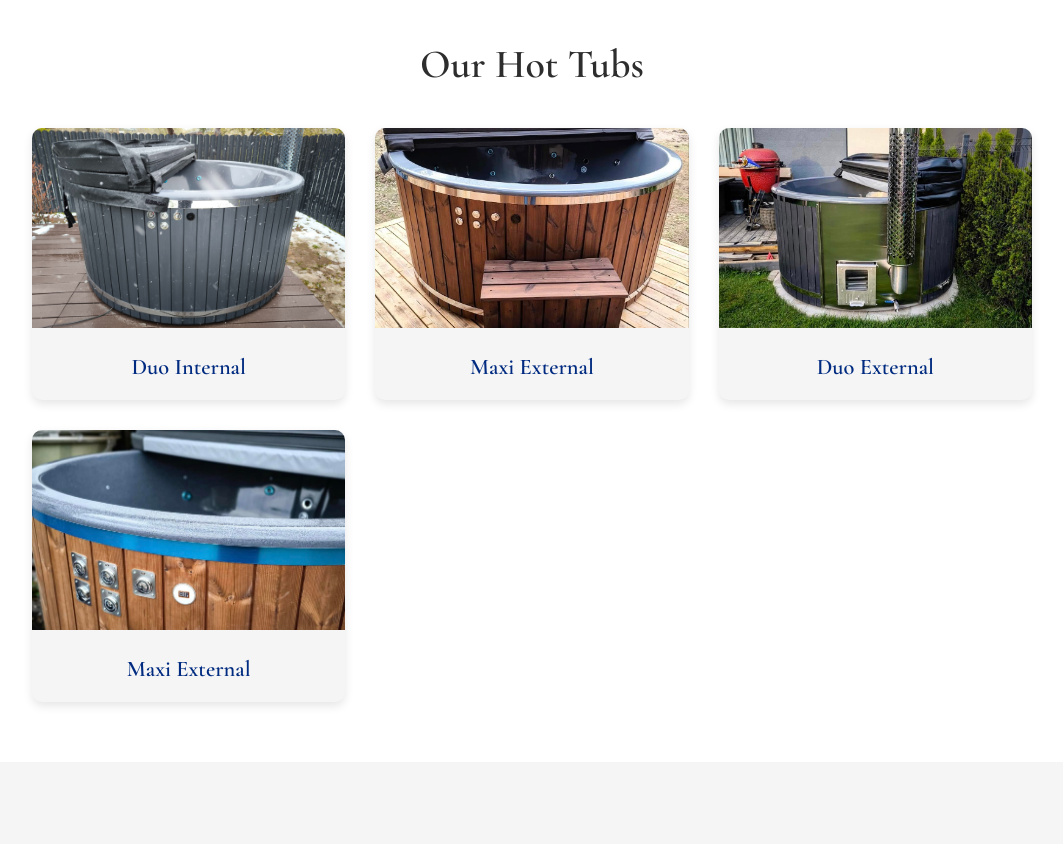
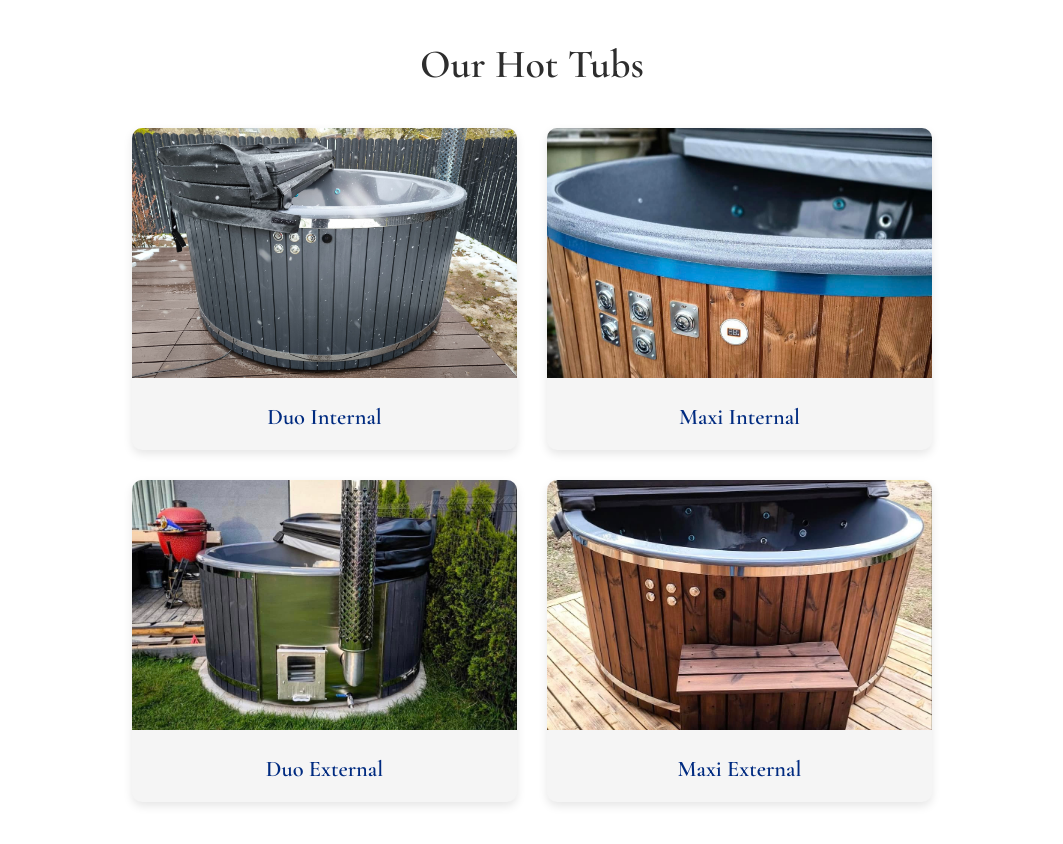
Before and after one commit to calumholt12/north-coast-spa, a plain HTML site: page index.html in a window 1280 px wide. Shown: the part 900-1744 px from the top of the page, without its empty margins (108-1171 px from the left). Before the commit the page ends 1662 px from the top, so only its background shows below. Drawn offline with nearby package versions, Linux system fonts and the light colour scheme.

Commit message:
Update index.html

```diff
--- a/index.html
+++ b/index.html
@@ -44,7 +44,7 @@
     .hero {
       margin-top: 80px;
       height: 100vh;
-      background-image: url('hero-spa.jpg');
+      background-image: url('hero-image.jpg');
       background-size: cover;
       background-position: center;
       position: relative;
@@ -105,9 +105,9 @@
 
     .product-grid {
       display: grid;
-      grid-template-columns: repeat(auto-fit, minmax(250px, 1fr));
+      grid-template-columns: repeat(2, 1fr);
       gap: 30px;
-      max-width: 1000px;
+      max-width: 800px;
       margin: 0 auto;
     }
 
@@ -121,7 +121,7 @@
 
     .product img {
       width: 100%;
-      height: 200px;
+      height: 250px;
       object-fit: cover;
     }
 
@@ -133,6 +133,12 @@
 
     .product:hover {
       transform: translateY(-5px);
+    }
+
+    @media (max-width: 600px) {
+      .product-grid {
+        grid-template-columns: 1fr;
+      }
     }
 
     @media (min-width: 768px) {
@@ -167,15 +173,15 @@
         <h3>Duo Internal</h3>
       </div>
       <div class="product">
-        <img src="maxi-external.jpg" alt="Maxi External" />
-        <h3>Maxi External</h3>
+        <img src="maxi-internal.jpg" alt="Maxi Internal" />
+        <h3>Maxi Internal</h3>
       </div>
       <div class="product">
         <img src="duo-external.jpg" alt="Duo External" />
         <h3>Duo External</h3>
       </div>
       <div class="product">
-        <img src="maxi-internal.jpg" alt="Maxi internal" />
+        <img src="maxi-external.jpg" alt="Maxi External" />
         <h3>Maxi External</h3>
       </div>
     </div>
```
